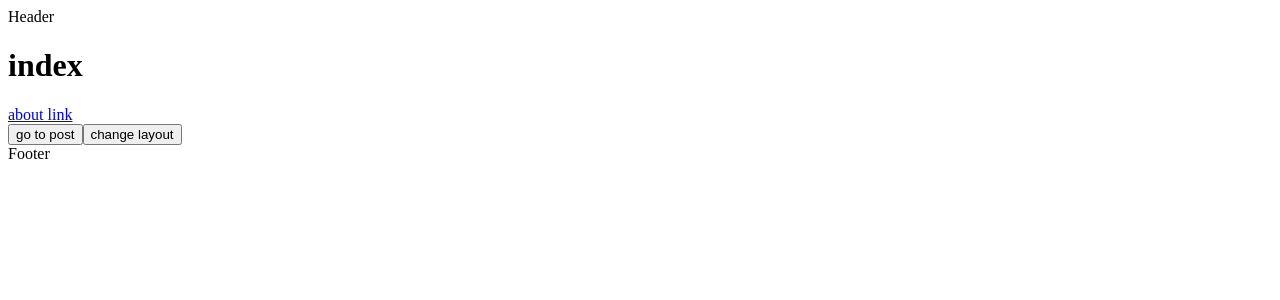
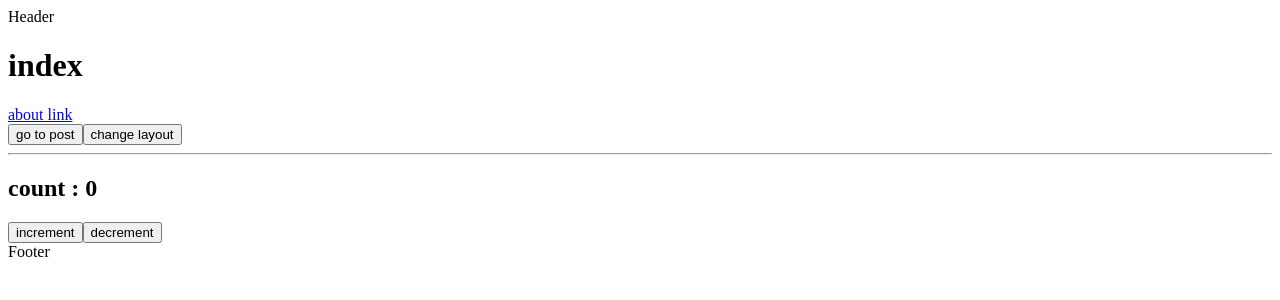
Before and after one commit to yazdaner/sand-box, a Nuxt app: page / in a window 1280 px wide. Shown: the top 300 px of the page. Built offline with nearby package versions, Linux system fonts and the light colour scheme.

Commit message:
composables

```diff
--- /dev/null
+++ b/composables/useCounter.js
@@ -0,0 +1,13 @@
+export const useCounter = () => {
+  const count = ref(0);
+
+  const increment = () => {
+    count.value++;
+  };
+
+  const decrement = () => {
+    count.value--;
+  };
+
+  return { count, increment, decrement };
+};
--- a/pages/index.vue
+++ b/pages/index.vue
@@ -6,6 +6,10 @@
         <br>
         <button @click="goToPost">go to post</button>
         <button @click="setChangeLayout()">change layout</button>
+        <hr>
+        <h2>count : {{ count }}</h2>
+        <button @click="increment">increment</button>
+        <button @click="decrement">decrement</button>
     </div>
 </template>
 <script setup>
@@ -15,4 +19,5 @@
     function setChangeLayout(){
         setPageLayout('custom');
     }
+    const {count,increment,decrement} = useCounter();
 </script>
```
